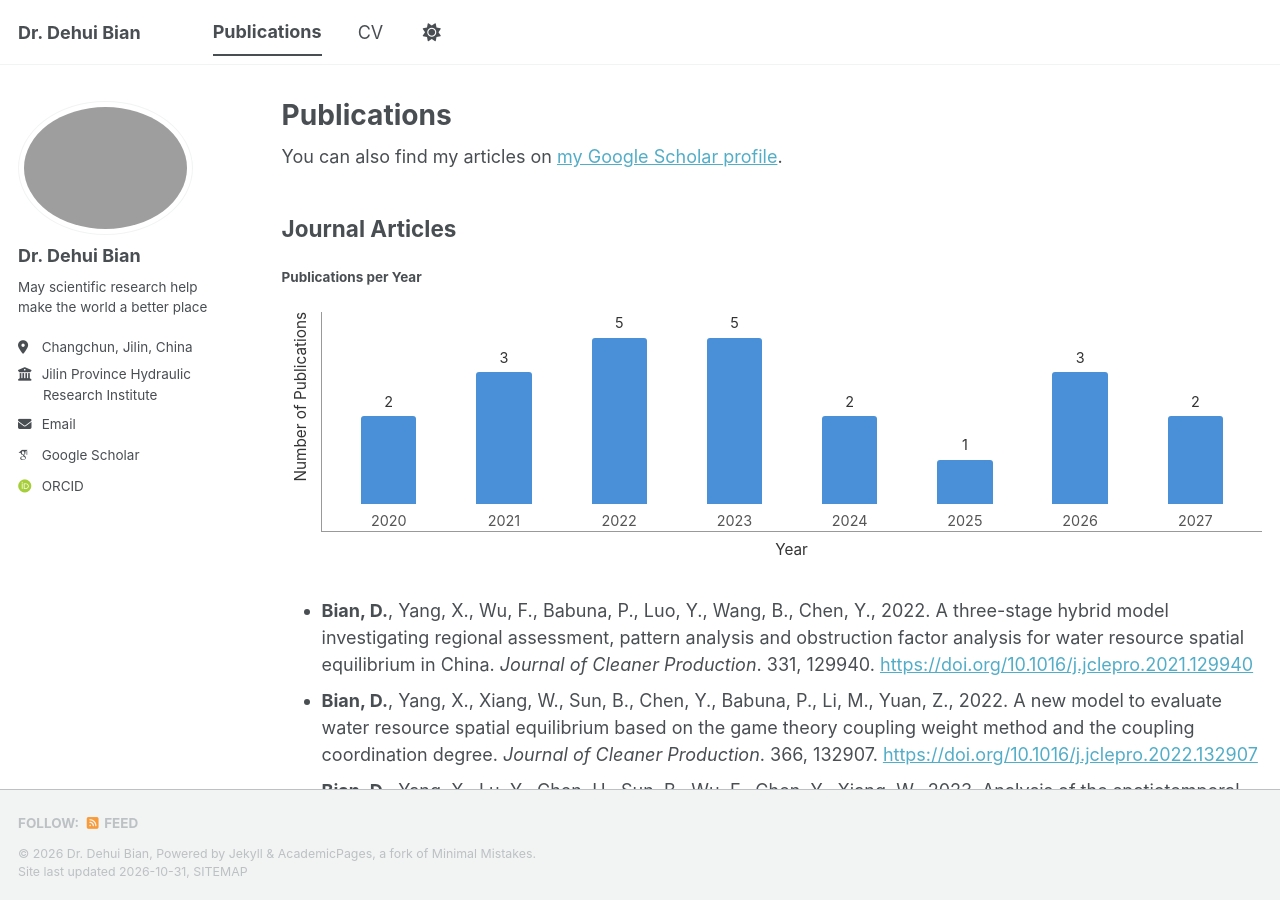
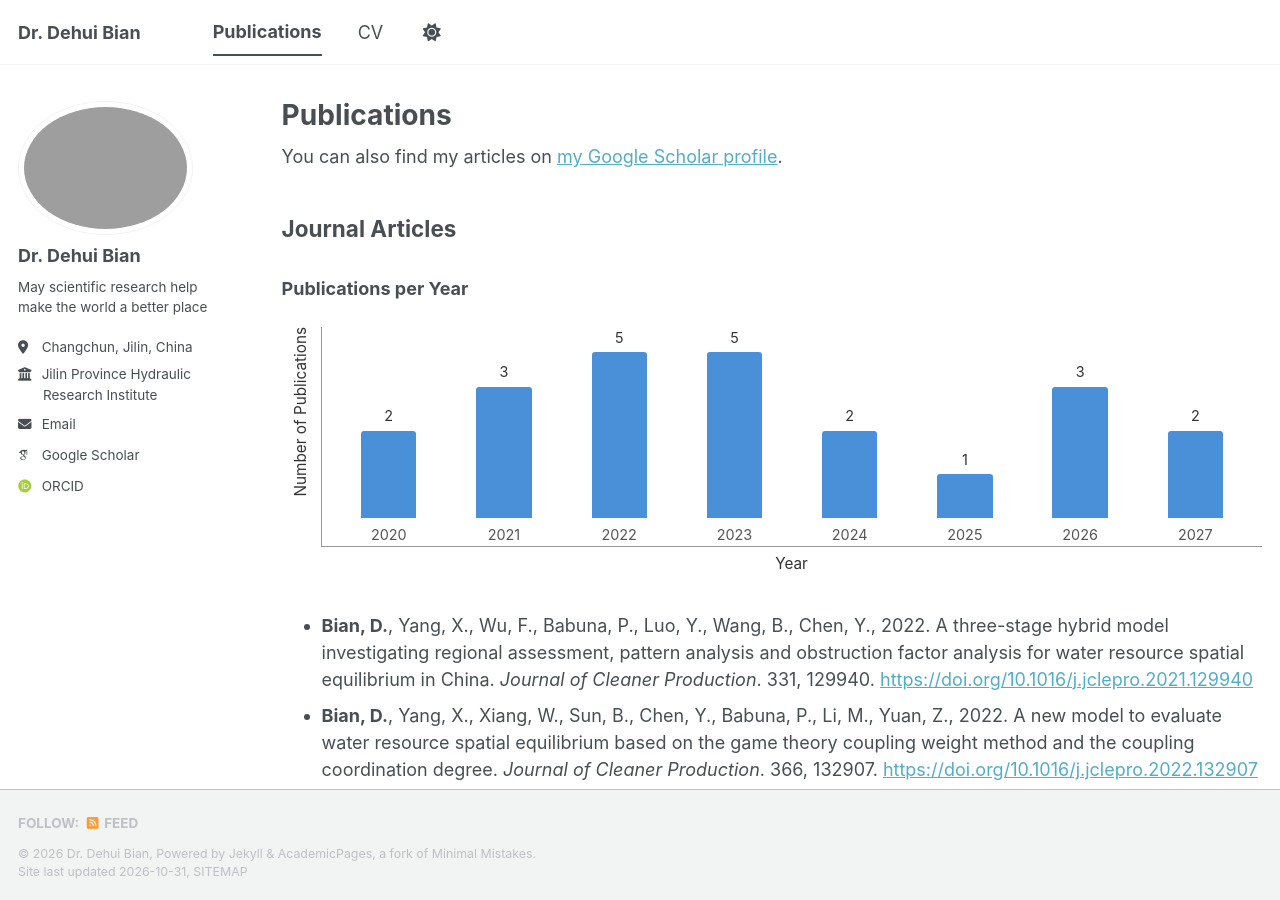
Before and after one commit to DehuiBian/dehuibian.github.io, a Jekyll site: the page built from _pages/publications.html, in a window 1280 px wide and 900 px high. Built offline with Jekyll 4.4.1, drawn with Linux system fonts in a browser that asks for light colours; some web fonts are replaced; a script bundle is joined from its source files by our own code; library files that are not in the unit come from our copies.

```diff
--- a/_pages/publications.html
+++ b/_pages/publications.html
@@ -11,7 +11,7 @@ author_profile: true
 
 <h2>Journal Articles</h2>
 
-  <h4>Publications per Year</h4>
+  <h3>Publications per Year</h3>
 
 <style>
 .pub-chart-wrap {
```
